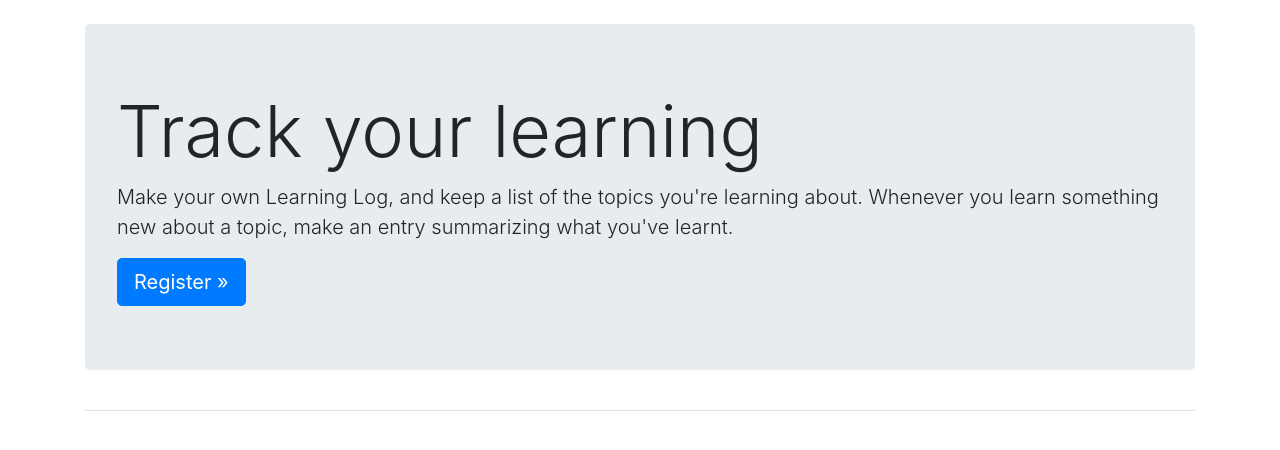
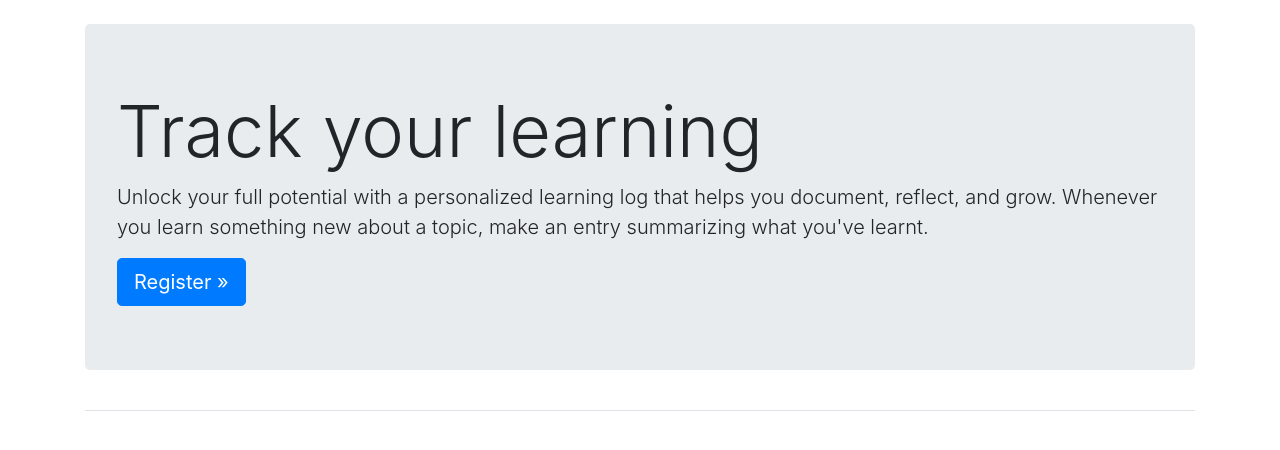
Before and after one commit to DevMarkson/Learning-log, a Django app: page / in a window 1280 px wide. Shown: the part 58-508 px from the top of the page. Run offline with Django 3.2, Linux system fonts and the light colour scheme; some libraries are stand-ins or nearby versions.

Commit message:
Refactored some code.

```diff
--- a/learning_logs/templates/learning_logs/index.html
+++ b/learning_logs/templates/learning_logs/index.html
@@ -4,19 +4,21 @@
 <div class="jumbotron">
     <h1 class="display-3">Learning Log</h1>
 
-    <p class="lead">An online journal system that keeps track of information you've
-        learnt about particular topics.</p>
+    <p class="lead">Take control of your learning with our dynamic learning log tool,
+        designed to help you stay organized, focused, and inspired.</p>
     <a class="btn btn-lg btn-primary" href="{% url 'learning_logs:topics' %}" role="button">Create a topic &raquo;</a>
 </div>
 {% else %}
 <div class="jumbotron">
     <h1 class="display-3">Track your learning</h1>
 
-    <p class="lead">Make your own Learning Log, and
-        keep a list of the topics you're learning
-        about. Whenever you learn something new about
+    <p class="lead">
+        Unlock your full potential with a personalized
+        learning log that helps you document, reflect, and grow.
+        Whenever you learn something new about
         a topic, make an entry summarizing what you've
-        learnt.</p>
+        learnt.
+        </p>
     <a class="btn btn-lg btn-primary" href="{% url 'users:register' %}" role="button">Register &raquo;</a>
 </div>
 {% endif %}
```
